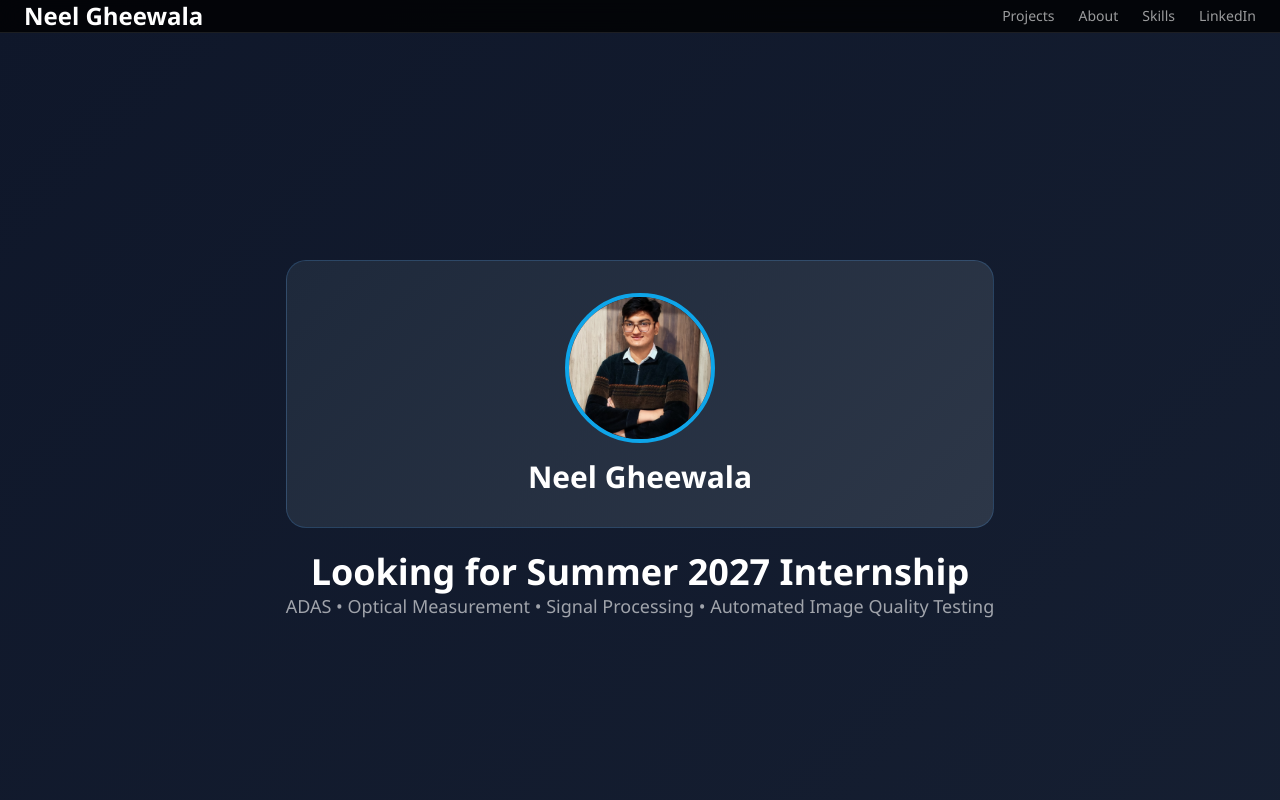
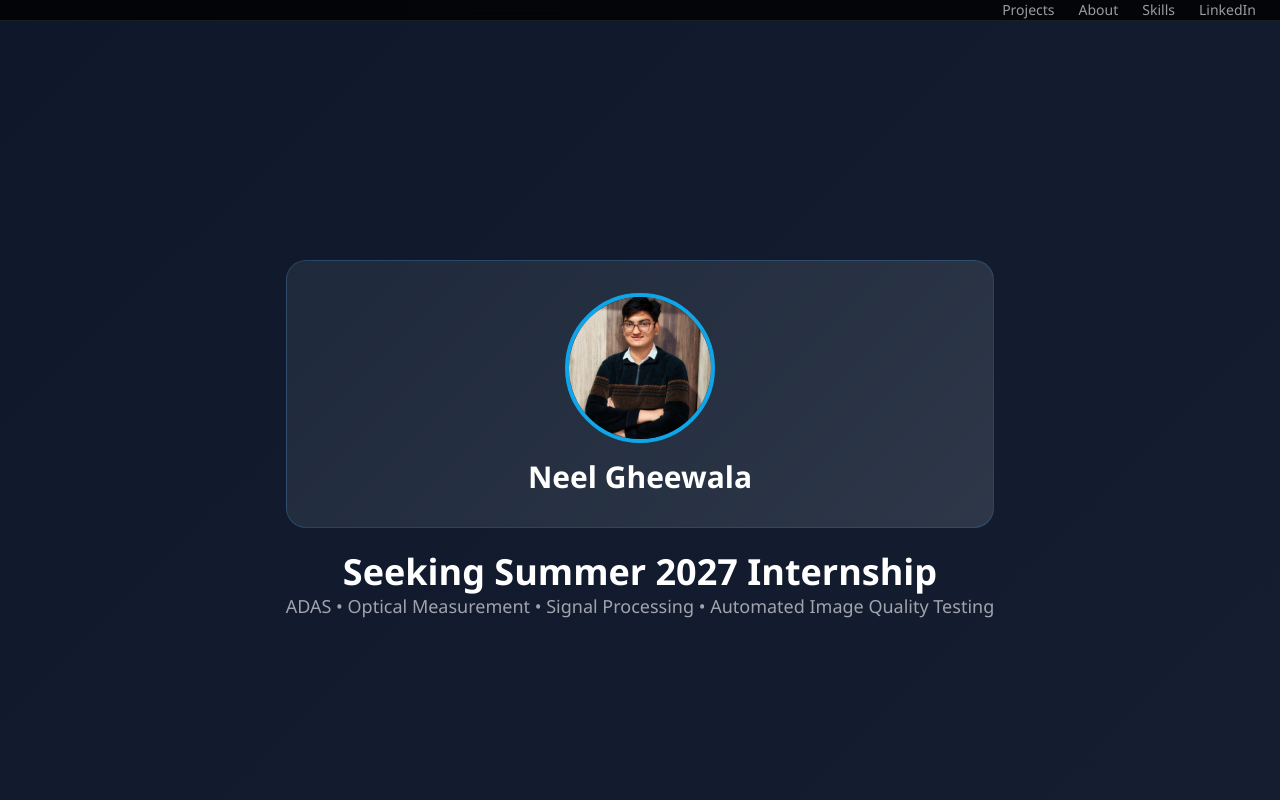
Before and after one commit to neelgheewala-005/Robotics-portfolio, a plain HTML site: page index.html in a window 1280 px wide. Shown: the top 800 px of the page. Drawn offline with nearby package versions, Linux system fonts and the light colour scheme; a small style sheet from the web is missing.

Commit message:
Update title to Seeking Summer 2027 Internship and clean navigation bar

```diff
--- a/index.html
+++ b/index.html
@@ -246,7 +246,7 @@
     <!-- Navigation -->
     <nav class="fixed top-0 left-0 right-0 z-50 bg-black/80 backdrop-blur-md border-b border-white/10">
         <div class="max-w-7xl mx-auto px-6 flex items-center justify-between">
-            <a href="#" class="text-2xl font-bold text-white">Neel Gheewala</a>
+            <a href="#" class="text-2xl font-bold text-white"></a>
             <div class="flex items-center gap-6">
                 <a href="#projects" class="text-sm text-white/60 hover:text-white transition">Projects</a>
                 <a href="#about" class="text-sm text-white/60 hover:text-white transition">About</a>
@@ -264,7 +264,7 @@
                 <h1 class="text-3xl font-bold text-white">Neel Gheewala</h1>
             </div>
             <div class="mt-6">
-                <h2 class="text-4xl font-bold text-white">Looking for Summer 2027 Internship</h2>
+                <h2 class="text-4xl font-bold text-white">Seeking Summer 2027 Internship</h2>
                 <p class="text-lg text-white/60">ADAS • Optical Measurement • Signal Processing • Automated Image Quality Testing</p>
             </div>
         </div>
```
Also changed, not shown: portfolio/index.html (+2 -2 lines).
